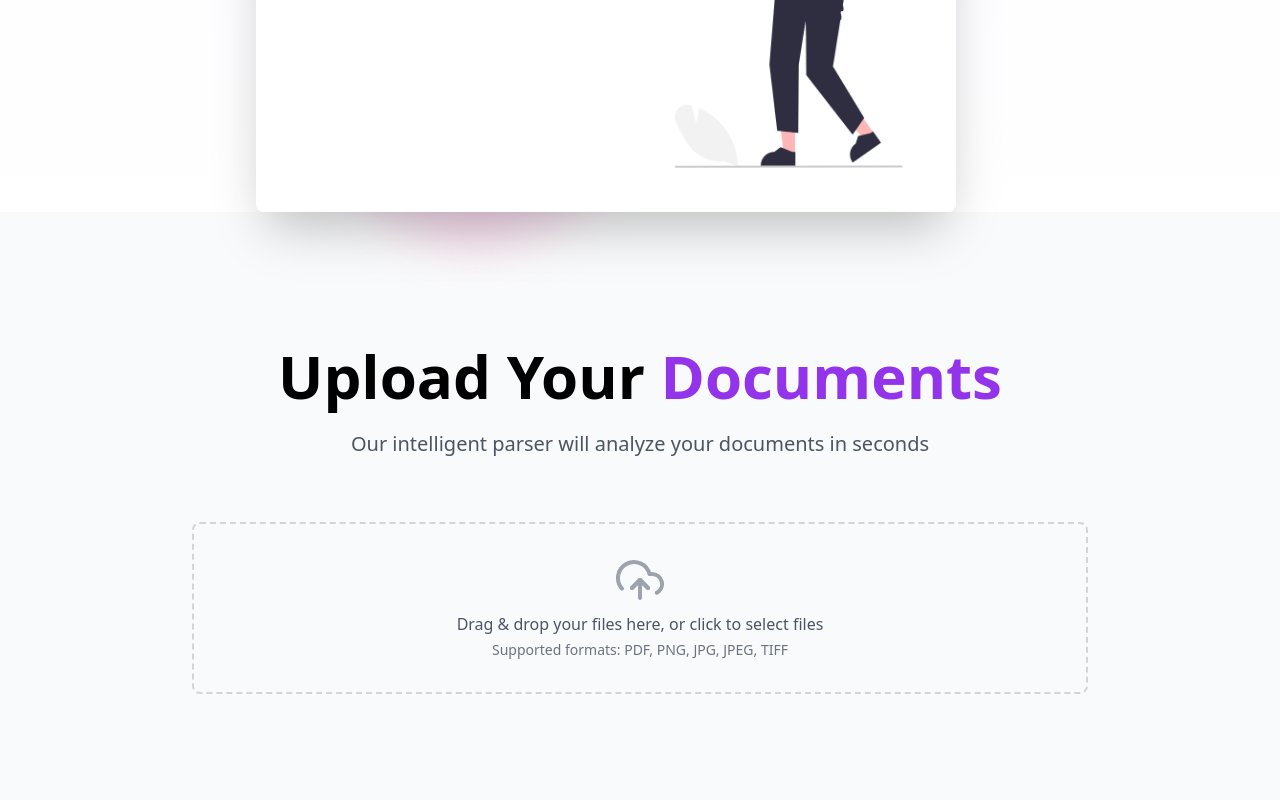
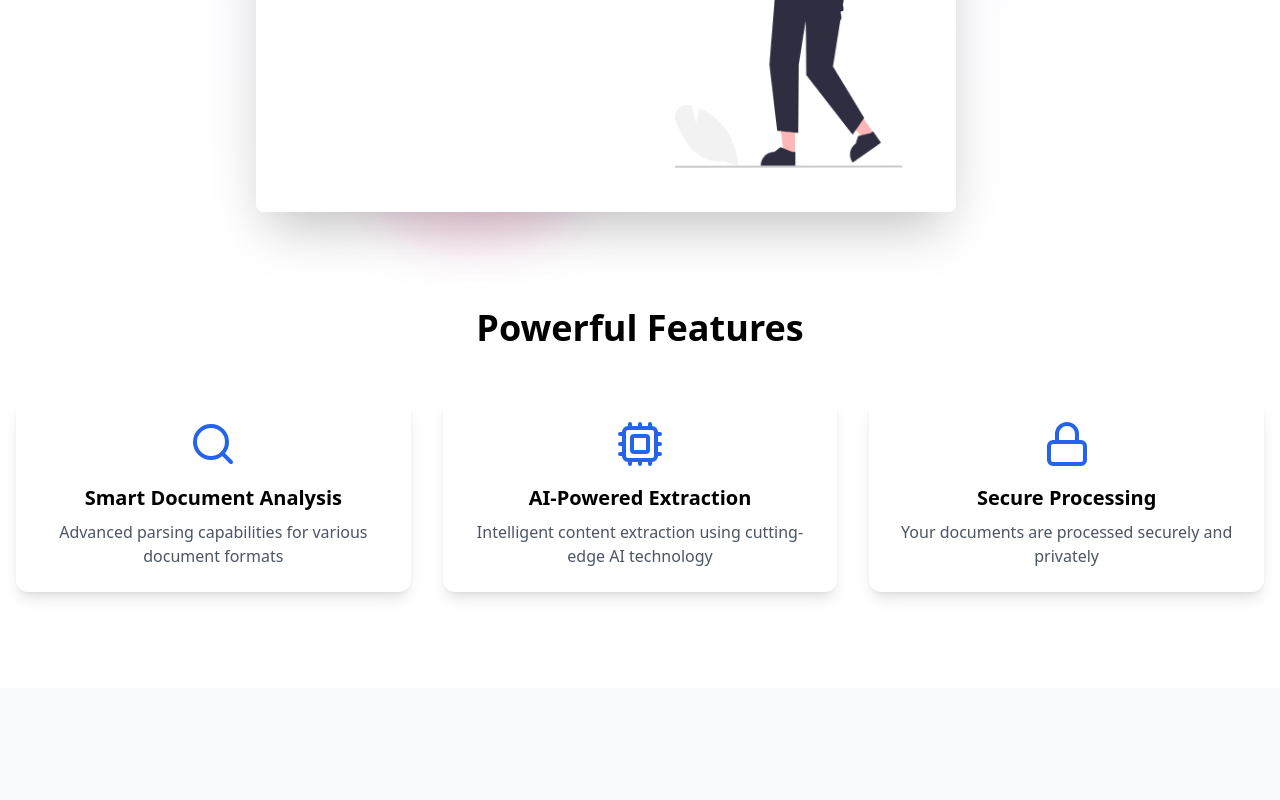
Before and after one commit to chistym17/document-parser, a Next.js app: page / in a window 1280 px wide. Shown: the part 680-1480 px from the top of the page. Built offline with nearby package versions, Linux system fonts and the light colour scheme.

Commit message:
features section added

```diff
--- a/package.json
+++ b/package.json
@@ -10,6 +10,7 @@
   },
   "dependencies": {
     "axios": "^1.7.9",
+    "lucide-react": "^0.469.0",
     "next": "15.1.2",
     "react": "^19.0.0",
     "react-dom": "^19.0.0",
--- a/src/app/page.tsx
+++ b/src/app/page.tsx
@@ -6,6 +6,9 @@ import FileUpload from '@/components/FileUpload';
 import DocumentActions from '@/components/DocumentActions';
 import ExtractedContent from '@/components/ExtractedContent';
 import { handleFileProcessing } from '@/utils/documentProcessing';
+import Features from '@/components/Features';
+// import HowItWorks from '@/components/HowItWorks';
+// import Footer from '@/components/Footer';
 
 export default function Home() {
   const [uploadedFile, setUploadedFile] = useState<File | null>(null);
@@ -17,11 +20,11 @@ export default function Home() {
 
   return (
     <main className="min-h-screen">
-      <section className="h-screen">
-        <Hero />
-      </section>
+      <Hero />
+      <Features />
+      {/* <HowItWorks /> */}
       {!uploadedFile ? (
-        <section className="h-screen">
+        <section className="py-24 bg-gray-50">
           <FileUpload onSuccess={(file) => setUploadedFile(file)} />
         </section>
       ) : extractedContent ? (
@@ -40,6 +43,7 @@ export default function Home() {
           />
         </section>
       )}
+      {/* <Footer /> */}
     </main>
   );
 }
--- /dev/null
+++ b/src/components/Features.tsx
@@ -0,0 +1,40 @@
+import { Search, Cpu, Lock } from 'lucide-react';
+
+export default function Features() {
+  const features = [
+    {
+      icon: <Search className="w-12 h-12 text-blue-600" />,
+      title: "Smart Document Analysis",
+      description: "Advanced parsing capabilities for various document formats"
+    },
+    {
+      icon: <Cpu className="w-12 h-12 text-blue-600" />,
+      title: "AI-Powered Extraction",
+      description: "Intelligent content extraction using cutting-edge AI technology"
+    },
+    {
+      icon: <Lock className="w-12 h-12 text-blue-600" />,
+      title: "Secure Processing",
+      description: "Your documents are processed securely and privately"
+    }
+  ];
+
+  return (
+    <section className="py-24 bg-white">
+      <div className="container mx-auto px-4">
+        <h2 className="text-4xl font-bold text-center mb-12">Powerful Features</h2>
+        <div className="grid md:grid-cols-3 gap-8">
+          {features.map((feature, index) => (
+            <div key={index} className="p-6 rounded-xl bg-white shadow-lg hover:shadow-xl transition-shadow">
+              <div className="flex flex-col items-center text-center">
+                {feature.icon}
+                <h3 className="mt-4 text-xl font-semibold">{feature.title}</h3>
+                <p className="mt-2 text-gray-600">{feature.description}</p>
+              </div>
+            </div>
+          ))}
+        </div>
+      </div>
+    </section>
+  );
+}
```
Also changed, not shown: 1 other file (tests, documents, lock files or other folders).
